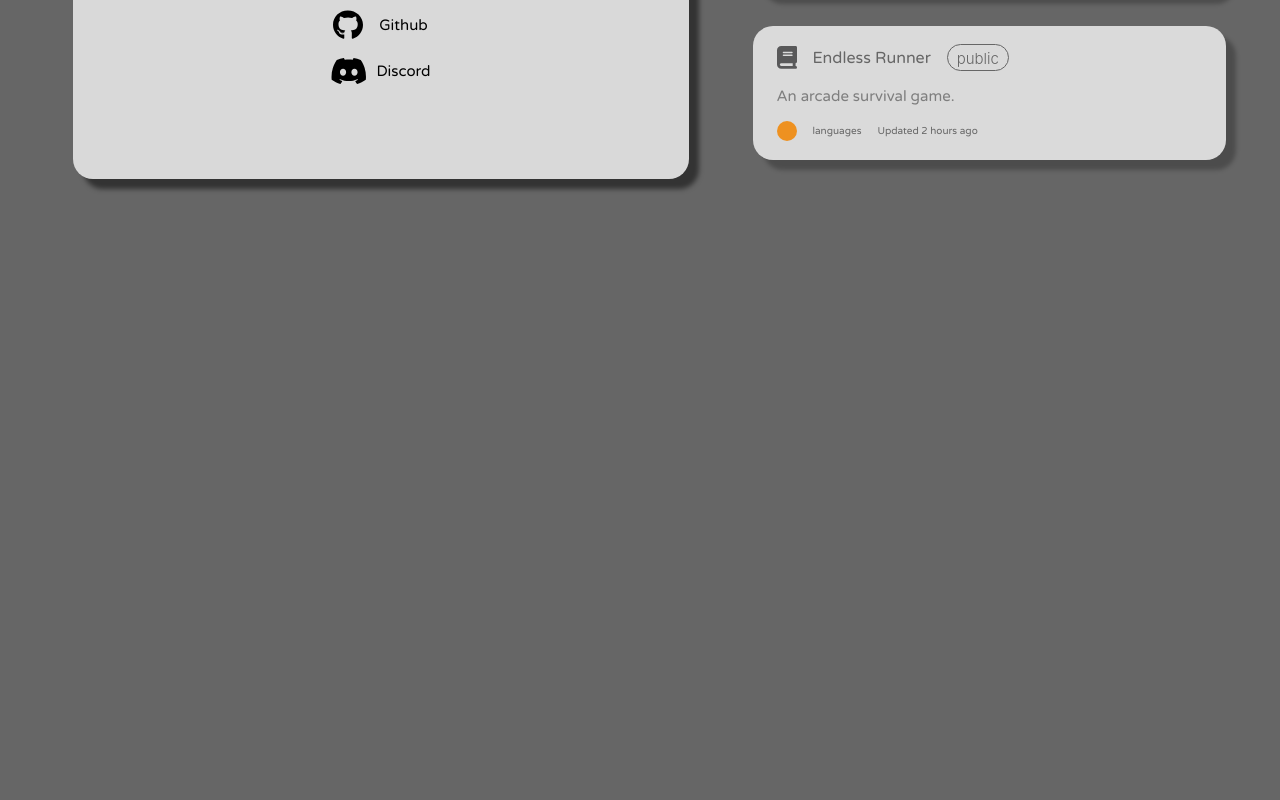
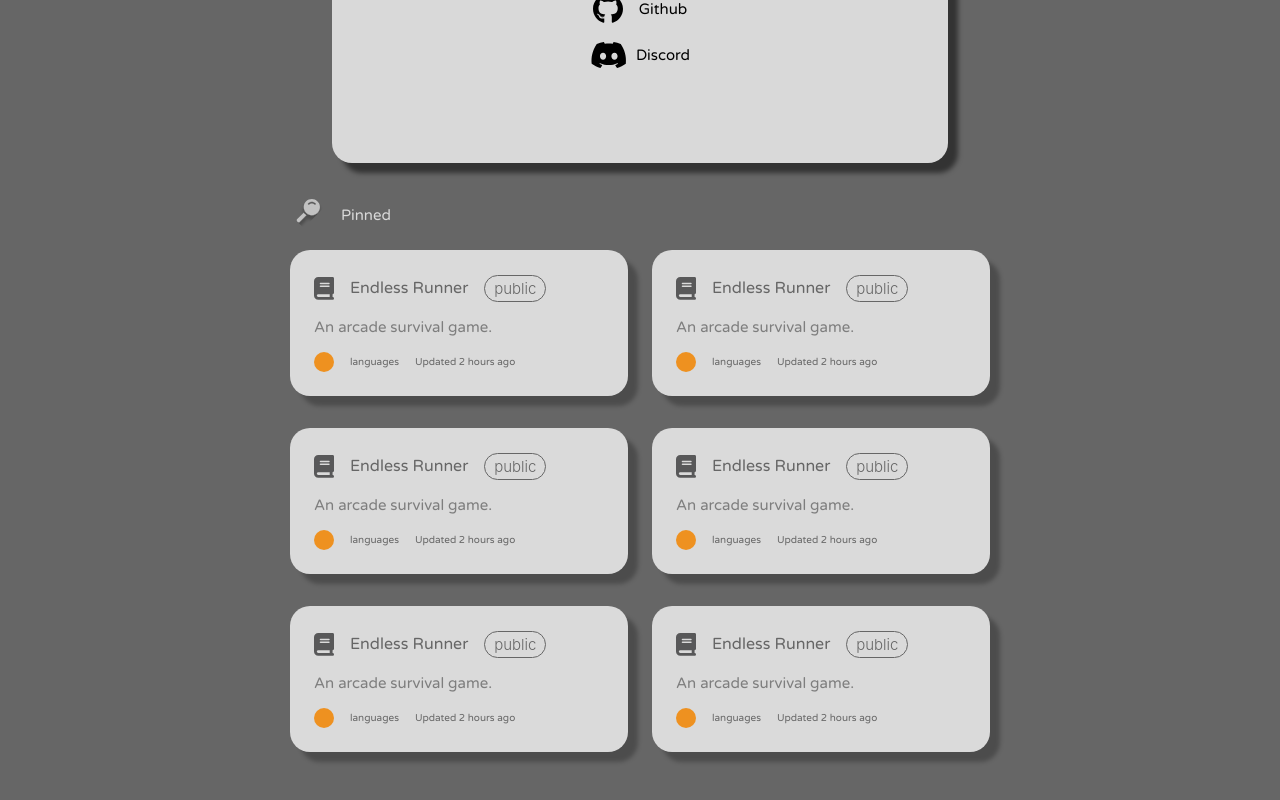
Before and after one commit to phurinjeffy/SE-React, a React (Create React App) app: page / in a window 1280 px wide. Shown: the part 694-1494 px from the top of the page. Before the commit the page ends 921 px from the top, so only its background shows below. Built offline with nearby package versions, Linux system fonts and the light colour scheme.

Commit message:
profile repo update babeus

```diff
--- a/src/App.css
+++ b/src/App.css
@@ -50,7 +50,7 @@ a {
   overflow: hidden;
 }
 
-@media screen and (max-width: 1200px) {
+@media screen and (max-width: 1400px) {
   .Content {
     flex-direction: column;
   }
--- a/src/components/Profile/profile.css
+++ b/src/components/Profile/profile.css
@@ -5,7 +5,7 @@
   background: #d9d9d9;
   box-shadow: 10px 10px 5px rgba(0, 0, 0, 0.5);
   border-radius: 20px;
-  margin: 3rem;
+  margin: 2rem;
 
   display: flex;
   flex-direction: column;
@@ -90,3 +90,9 @@
   border-radius: 100%;
   margin: 0 0.5rem;
 }
+
+@media screen and (max-width: 800px){
+    .ProfileSection {
+        width: 500px;
+    }
+}
--- a/src/components/Repository/Repository.jsx
+++ b/src/components/Repository/Repository.jsx
@@ -16,70 +16,7 @@ const Repository = () => {
             </div>
         </div>
 
-        <div className="Project">
-            <div className="ProjectRow">
-                <div className="ProjectIcon">
-                    <img src={repoIcon} alt="repoIcon" />
-                </div>
-                <div className="ProjectName">
-                    Endless Runner
-                </div>
-                <div className="ProjectVisibilityFrame">
-                    <div className="ProjectVisibility">
-                        public
-                    </div>
-                </div>
-            </div>
-
-            <div className="ProjectRow">
-                <div className="Description">
-                    An arcade survival game.
-                </div>
-            </div>
-
-            <div className="ProjectRow">
-                <div className="LanguageColor" />
-                <div className="Language">
-                    languages
-                </div>
-                <div className="Time">
-                    Updated 2 hours ago
-                </div>
-            </div>
-        </div>
-
-        <div className="Project">
-            <div className="ProjectRow">
-                <div className="ProjectIcon">
-                    <img src={repoIcon} alt="repoIcon" />
-                </div>
-                <div className="ProjectName">
-                    Endless Runner
-                </div>
-                <div className="ProjectVisibilityFrame">
-                    <div className="ProjectVisibility">
-                        public
-                    </div>
-                </div>
-            </div>
-
-            <div className="ProjectRow">
-                <div className="Description">
-                    An arcade survival game.
-                </div>
-            </div>
-
-            <div className="ProjectRow">
-                <div className="LanguageColor" />
-                <div className="Language">
-                    languages
-                </div>
-                <div className="Time">
-                    Updated 2 hours ago
-                </div>
-            </div>
-        </div>
-
+        <div className="RepositRow">
             <div className="Project">
                 <div className="ProjectRow">
                     <div className="ProjectIcon">
@@ -144,6 +81,139 @@ const Repository = () => {
                 </div>
             </div>
         </div>
+
+        <div className="RepositRow">
+            <div className="Project">
+                <div className="ProjectRow">
+                    <div className="ProjectIcon">
+                        <img src={repoIcon} alt="repoIcon" />
+                    </div>
+                    <div className="ProjectName">
+                        Endless Runner
+                    </div>
+                    <div className="ProjectVisibilityFrame">
+                        <div className="ProjectVisibility">
+                            public
+                        </div>
+                    </div>
+                </div>
+
+                <div className="ProjectRow">
+                    <div className="Description">
+                        An arcade survival game.
+                    </div>
+                </div>
+
+                <div className="ProjectRow">
+                    <div className="LanguageColor" />
+                    <div className="Language">
+                        languages
+                    </div>
+                    <div className="Time">
+                        Updated 2 hours ago
+                    </div>
+                </div>
+            </div>
+
+            <div className="Project">
+                <div className="ProjectRow">
+                    <div className="ProjectIcon">
+                        <img src={repoIcon} alt="repoIcon" />
+                    </div>
+                    <div className="ProjectName">
+                        Endless Runner
+                    </div>
+                    <div className="ProjectVisibilityFrame">
+                        <div className="ProjectVisibility">
+                            public
+                        </div>
+                    </div>
+                </div>
+
+                <div className="ProjectRow">
+                    <div className="Description">
+                        An arcade survival game.
+                    </div>
+                </div>
+
+                <div className="ProjectRow">
+                    <div className="LanguageColor" />
+                    <div className="Language">
+                        languages
+                    </div>
+                    <div className="Time">
+                        Updated 2 hours ago
+                    </div>
+                </div>
+            </div>
+        </div>
+
+        <div className="RepositRow">
+            <div className="Project">
+                <div className="ProjectRow">
+                    <div className="ProjectIcon">
+                        <img src={repoIcon} alt="repoIcon" />
+                    </div>
+                    <div className="ProjectName">
+                        Endless Runner
+                    </div>
+                    <div className="ProjectVisibilityFrame">
+                        <div className="ProjectVisibility">
+                            public
+                        </div>
+                    </div>
+                </div>
+
+                <div className="ProjectRow">
+                    <div className="Description">
+                        An arcade survival game.
+                    </div>
+                </div>
+
+                <div className="ProjectRow">
+                    <div className="LanguageColor" />
+                    <div className="Language">
+                        languages
+                    </div>
+                    <div className="Time">
+                        Updated 2 hours ago
+                    </div>
+                </div>
+            </div>
+
+            <div className="Project">
+                <div className="ProjectRow">
+                    <div className="ProjectIcon">
+                        <img src={repoIcon} alt="repoIcon" />
+                    </div>
+                    <div className="ProjectName">
+                        Endless Runner
+                    </div>
+                    <div className="ProjectVisibilityFrame">
+                        <div className="ProjectVisibility">
+                            public
+                        </div>
+                    </div>
+                </div>
+
+                <div className="ProjectRow">
+                    <div className="Description">
+                        An arcade survival game.
+                    </div>
+                </div>
+
+                <div className="ProjectRow">
+                    <div className="LanguageColor" />
+                    <div className="Language">
+                        languages
+                    </div>
+                    <div className="Time">
+                        Updated 2 hours ago
+                    </div>
+                </div>
+            </div>
+        </div>
+    </div>
   )
 }
 
--- a/src/components/Repository/repository.css
+++ b/src/components/Repository/repository.css
@@ -1,8 +1,6 @@
 .Reposit {
-  width: 487px;
+  width: 700px;
   height: 700px;
-  position: relative;
-  margin: 1rem;
   display: flex;
   flex-direction: column;
 }
@@ -22,6 +20,12 @@
   font-family: "Varela Round";
   font-weight: 400;
   word-wrap: break-word;
+}
+
+.RepositRow {
+  display: flex;
+  flex-direction: row;
+  column-gap: 1.5rem;
 }
 
 .Project {
@@ -115,3 +119,14 @@
   font-weight: 400;
   word-wrap: break-word;
 }
+
+@media screen and (max-width: 800px){
+    .RepositRow {
+        flex-direction: column;
+    }
+
+    .Reposit {
+        align-items: center;
+        height: auto;
+    }
+}
```
Lines whose indentation alone changed are shown as unchanged.
